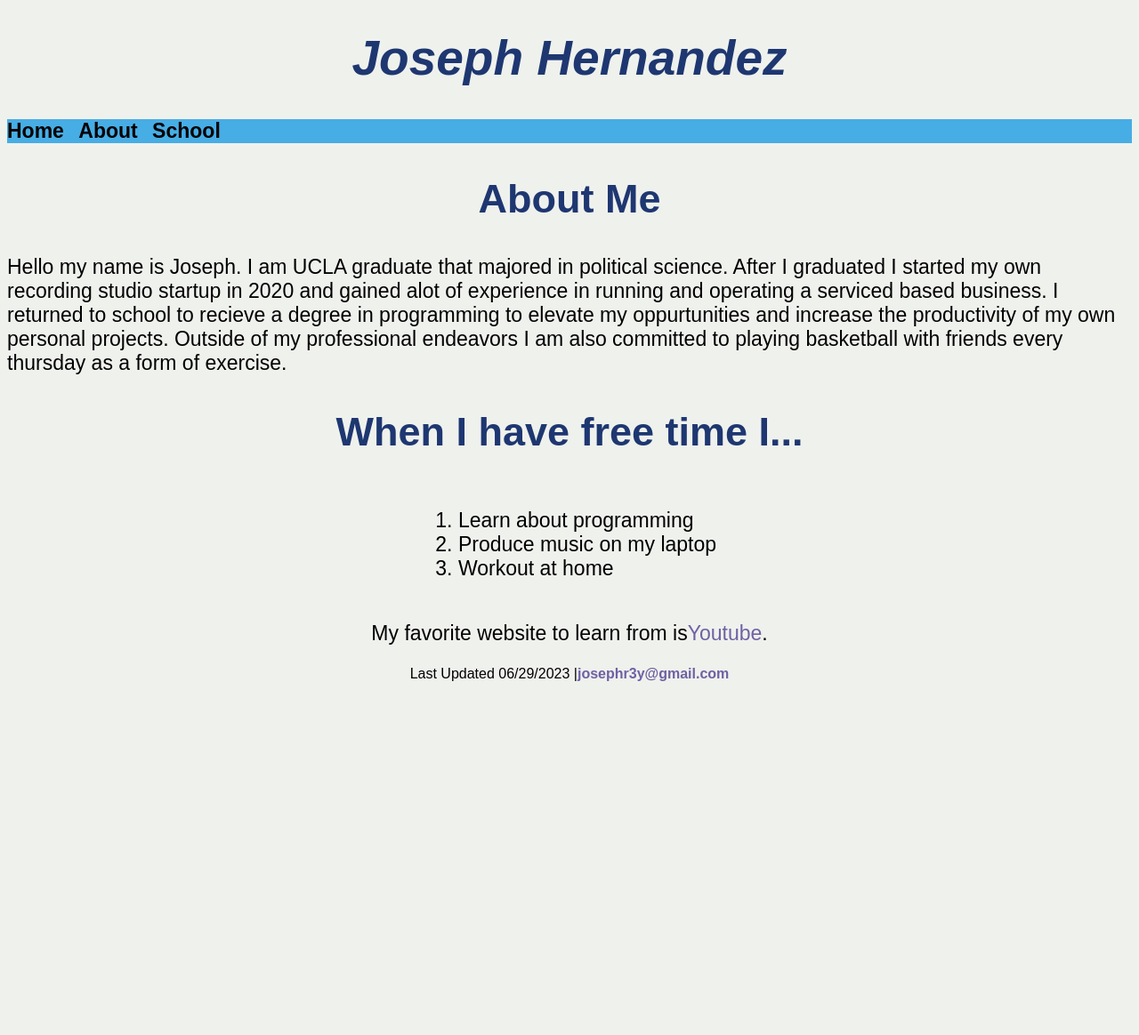
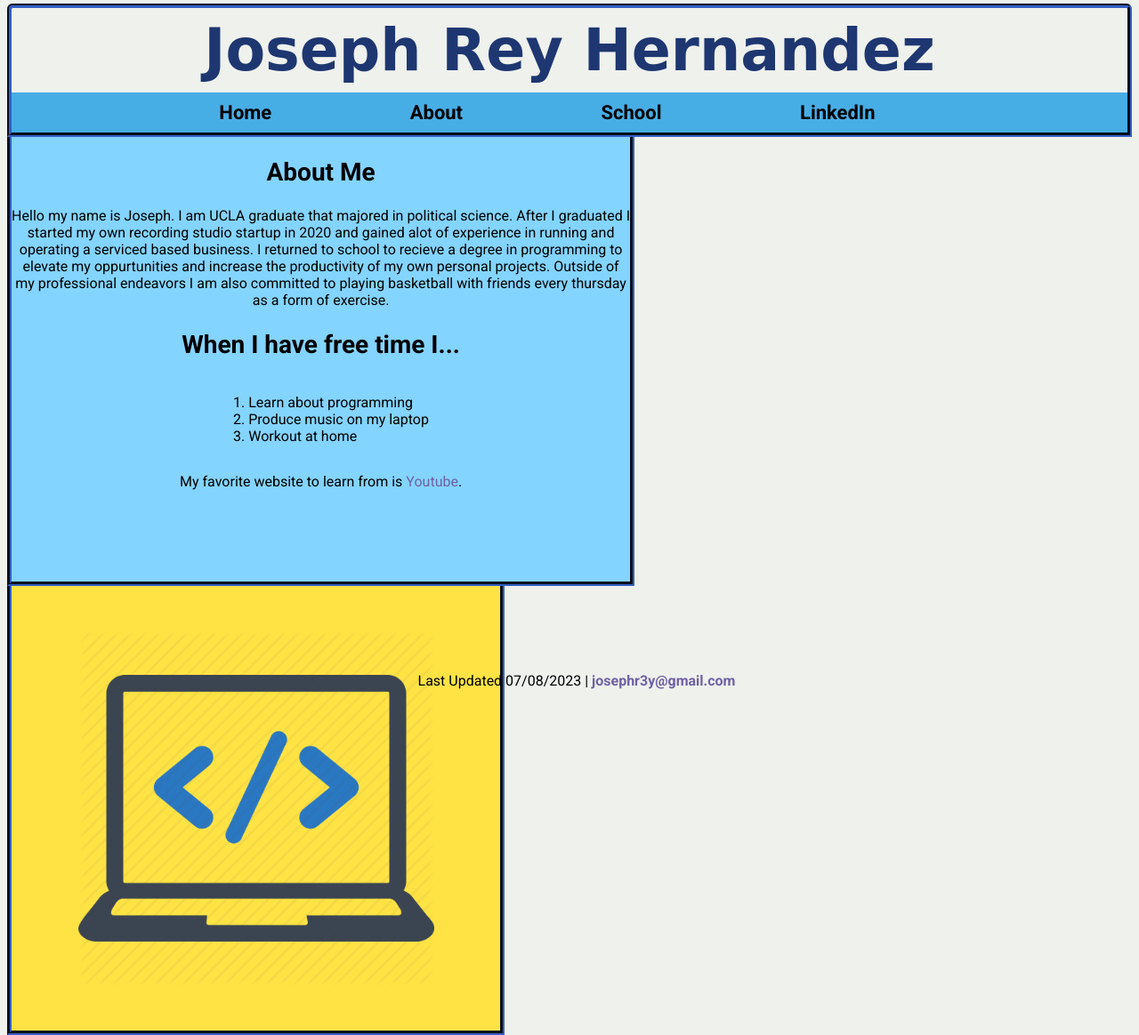
Before and after one commit to Reymaa/CIS162, a plain HTML site: page index.html in a window 1280 px wide. Shown: the part 4-1168 px from the top of the page at 89% size. Before the commit the page ends 800 px from the top, so only its background shows below. Drawn offline with Linux system fonts and the light colour scheme; a web font is replaced by a local one.

Commit message:
Add files via upload

```diff
--- a/index.html
+++ b/index.html
@@ -4,23 +4,32 @@
     <meta charset="UTF-8">
     <meta http-equiv="X-UA-Compatible" content="IE=edge">
     <meta name="viewport" content="width=device-width, initial-scale=1.0">
-    <link rel="stylesheet" type="text/css" href="main.css">
-    <link href=<link rel="preconnect" href="https://fonts.googleapis.com">
+    <link rel="stylesheet" type="text/css" href="mainv2.css">
+    <link rel="preconnect" href="https://fonts.googleapis.com">
     <link rel="preconnect" href="https://fonts.gstatic.com" crossorigin>
-    <link href="https://fonts.googleapis.com/css2?family=Ysabeau+Office&display=swap" rel="stylesheet">
+    <link href="https://fonts.googleapis.com/css2?family=Roboto:wght@400;700&family=Rubik+Moonrocks&display=swap" rel="stylesheet">
     <title>Home</title>
 </head>
 <body>
-  <h1>Joseph Hernandez</h1>
+  <header>
+    <h1>Joseph Rey Hernandez</h1>
+      <div class="nav-bar">
         <nav>
             <ul>
                 <li><a href="index.html">Home</a></li>
                 <li><a href="about.html">About</a></li>
-            <li><a href="#">School</a></li>
+                <li><a href="school.html">School</a></li>
+                <li><a href="https://www.linkedin.com/in/josephreyh/" target="_blank">LinkedIn</a></li>
             </ul>
         </nav>
+      </div>
+  </header>
+    <div class="secthold">
+      <section id="left-column">
+        <div class="container">
         <h2>About Me</h2>
-  <p>Hello my name is Joseph. I am UCLA graduate that majored in political science.
+          <p id="intro">
+            Hello my name is Joseph. I am UCLA graduate that majored in political science.
             After I graduated I started my own recording studio startup in 2020 and gained alot
             of experience in running and operating a serviced based business. I returned to
             school to recieve a degree in programming to elevate my oppurtunities and increase
@@ -28,14 +37,22 @@
             I am also committed to playing basketball with friends every thursday as a form of exercise.
           </p>
          <h2>When I have free time I...</h2>
-  <div class="list-container">
-    <ol>
+          <ol class="myol">
             <li>Learn about programming</li>
             <li>Produce music on my laptop</li>
             <li>Workout at home</li>
           </ol>
+        <p>My favorite website to learn from is <a href="https://youtube.com"> Youtube</a>.</p>
         </div>
-  <p>My favorite website to learn from is <a href="https://youtube.com">Youtube</a>.</p>
-  <footer>Last Updated 06/29/2023 | <a href="mailto:josephr3y@gmail.com">josephr3y@gmail.com</a></footer>
+      </section>
+      <div id="right-column">
+        <img src="pngegg.png" alt="ucla-logo">
+      </div>
+      <div class="foot">
+        <footer>
+          Last Updated 07/08/2023 | <a href="mailto:josephr3y@gmail.com">josephr3y@gmail.com</a>
+        </footer>
+     </div>
+    </div>
 </body>
 </html>
--- /dev/null
+++ b/mainv2.css
@@ -0,0 +1,141 @@
+html {
+    background-color: #eff1ed;
+}
+
+header {
+    border-style: groove;
+    border-radius: 6px;
+    border-bottom-left-radius: 0;
+    border-bottom-right-radius: 0;
+    border-width: 5px;
+    border-color: #1e3771;
+}
+body{
+    font-family: 'Roboto', sans-serif;
+    min-height: 100%;
+    height: 100vh;
+}
+
+h1 {
+    color:#1e3771;
+    text-align: center;
+    font-size: 65px;
+    font-family: 'Rubik Moonrocks', cursive;
+    margin-top: 10px;
+    margin-bottom: 10px;
+}
+
+nav {
+    background-color: #47ade5;
+    padding-top: 0px;
+    padding-bottom: 0px;
+    font-size: 22px;
+    border-bottom-left-radius: 0px;
+    border-bottom-right-radius: 0px;
+  }
+nav ul {
+    text-align: center;
+    list-style-type: none;
+    padding: 0;
+    margin: 0;
+  }
+nav li {
+    padding-top: 10px;
+    padding-bottom: 10px;
+    padding-right: 50px;
+    padding-left: 50px;
+    display: inline-block;
+    margin-right: 50px;
+    transition: background-color 0.15s;
+  }
+nav li a {
+    text-decoration: none;
+    color: #000;
+    font-weight: bold;
+    transition: color 0.15s;
+  }
+nav li:hover {
+    background-color: #86d5ff;
+  }
+nav li:hover a {
+    color: #eff1ed;
+  }
+
+
+section#left-column {
+    clear: left;
+    float: left;
+    width: 55%;
+    height: 500px;
+    border-style: groove;
+    border-top: none;
+    border-radius: 0px;
+    border-width: 5px;
+    border-color: #1e3771;
+    background-color: #83d4ff;
+  }
+div#right-column {
+    display: flex;
+    align-items: center;
+    justify-content: center;
+    border-style: groove;
+    border-top: none;
+    border-radius: 0px;
+    border-width: 5px;
+    height: 500px;
+    border-color: #1e3771;
+    float: left;
+    width: 43.459%;
+    background-color: rgb(255, 227, 69);
+ }
+
+
+h2 {
+    text-align: center;
+    font-size: 28px;
+ }
+
+h3 {
+    text-align: center;
+    font-size: 20px;
+}
+div.secthold {
+    overflow: hidden;
+}
+div.container {
+    text-align: center;
+}
+
+ul.myul {
+    display: inline-block;
+    text-align: left;
+}
+ol.myol {
+    display: inline-block;
+    text-align: left;
+}
+
+div#right-column img {
+    width: 400px;
+    height: auto;
+    padding-top: 0px;
+    margin-left: 0px;
+ }
+
+ p > a {
+    text-decoration: none;
+    color: #6F61A3;
+  }
+
+footer {
+    text-align: center;
+    position: absolute;
+    bottom: 0;
+    width: 100%;
+    height: 2.5rem;
+  }
+footer a {
+    text-decoration: none;
+    color: #6F61A3;
+    font-weight: bold;
+  }
```
Also changed, not shown: about.html (+18 -10 lines), school.html (added, +58 -0 lines), pngegg.png (added), pngegg2.png (added), ucla2.svg (added). Lines whose indentation alone changed are shown as unchanged.
